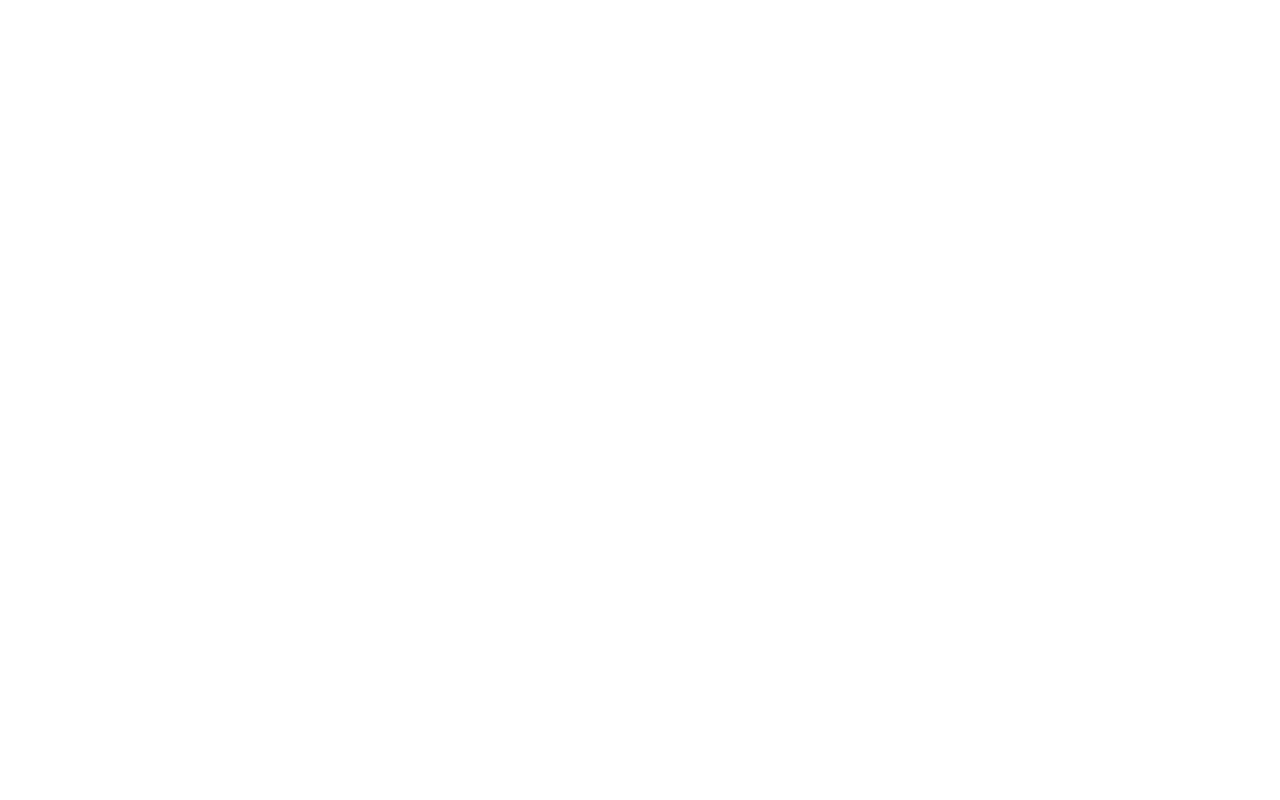
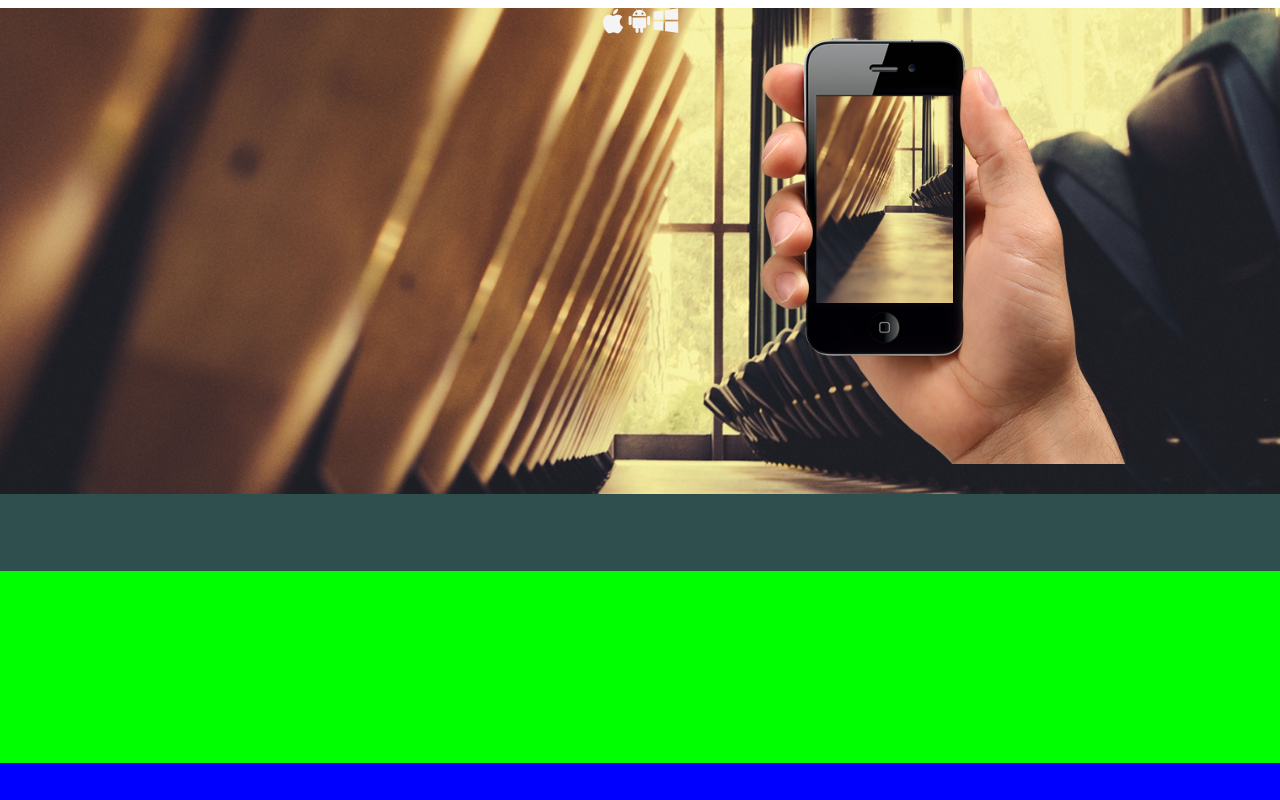
Before and after one commit to matheus-mastrocinque/projetoNotify, a plain HTML site: page index.html in a window 1280 px wide. Shown: the top 800 px of the page. Drawn offline with Linux system fonts and the light colour scheme.

Commit message:
Atualização header (Banner e botões)

```diff
--- a/index.html
+++ b/index.html
@@ -8,7 +8,19 @@
     <title>Notify</title>
 </head>
 <body>
-    <header></header>
+    <header>
+        <div class="snd">
+            <div class="botoes">
+                <img class="notifylogo" src="" alt="">
+                <a href=""><img src="image/icone-ios.png" alt=""></a>
+                <a href=""><img src="image/icone-android.png" alt=""></a>
+                <a href=""><img src="image/icone-windows.png" alt=""></a>
+            </div>
+            <div class="hand">
+                <img class="posicaoMao" src="image/hand.png" alt="mão segurando um iPhone">
+            </div>
+        </div>
+    </header>
     <section></section>
     <article></article>
     <footer></footer>
--- a/style.css
+++ b/style.css
@@ -1,5 +1,46 @@
+
+.botoes{
+    display: flex;
+    align-items: flex-start;
+    justify-content: center;
+}
+
+.hand{
+    background-image: url(image/hand.png) no-repeat;
+    display: flex;
+    justify-content: flex-end;
+    align-items: flex-start;
+
+}
+
+.posicaoMao{
+    width: 370px;
+    margin-right: 150px;
+
+}
+
+article{
+    background-color: lime;
+}
+
 body{
     display: grid;
-    grid-template-areas: 'header header header header' 'section section section section' 'article article article article' 'footer footer footer footer';
-    grid-template-rows: 35vh 15vh 20vh 30vh;
+    grid-template-areas: 'header' 'section' 'article' 'footer';
+    grid-template-rows: 38vw 6vw 15vw 20vw 30vw;
+    grid-template-columns: 100vw;
+    justify-content: center;
 }
+
+header{
+    border-top: green;
+    background-image: url(image/banner.png);
+    background-size: cover;
+}
+
+footer{
+    background-color: blue;
+}
+
+section{
+    background-color: darkslategrey;
+}
```
Also changed, not shown: image/logonotify.png (added).
